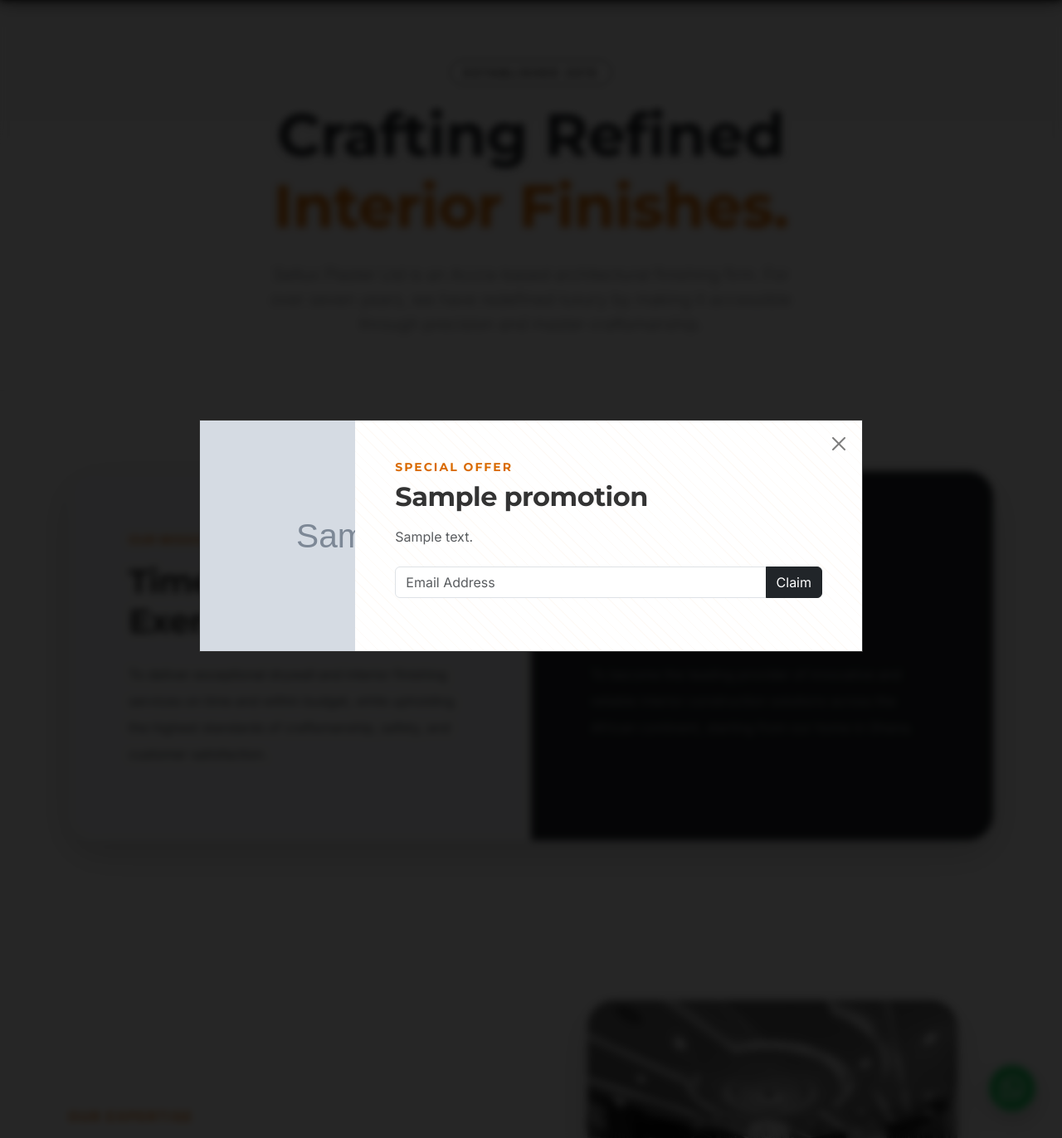
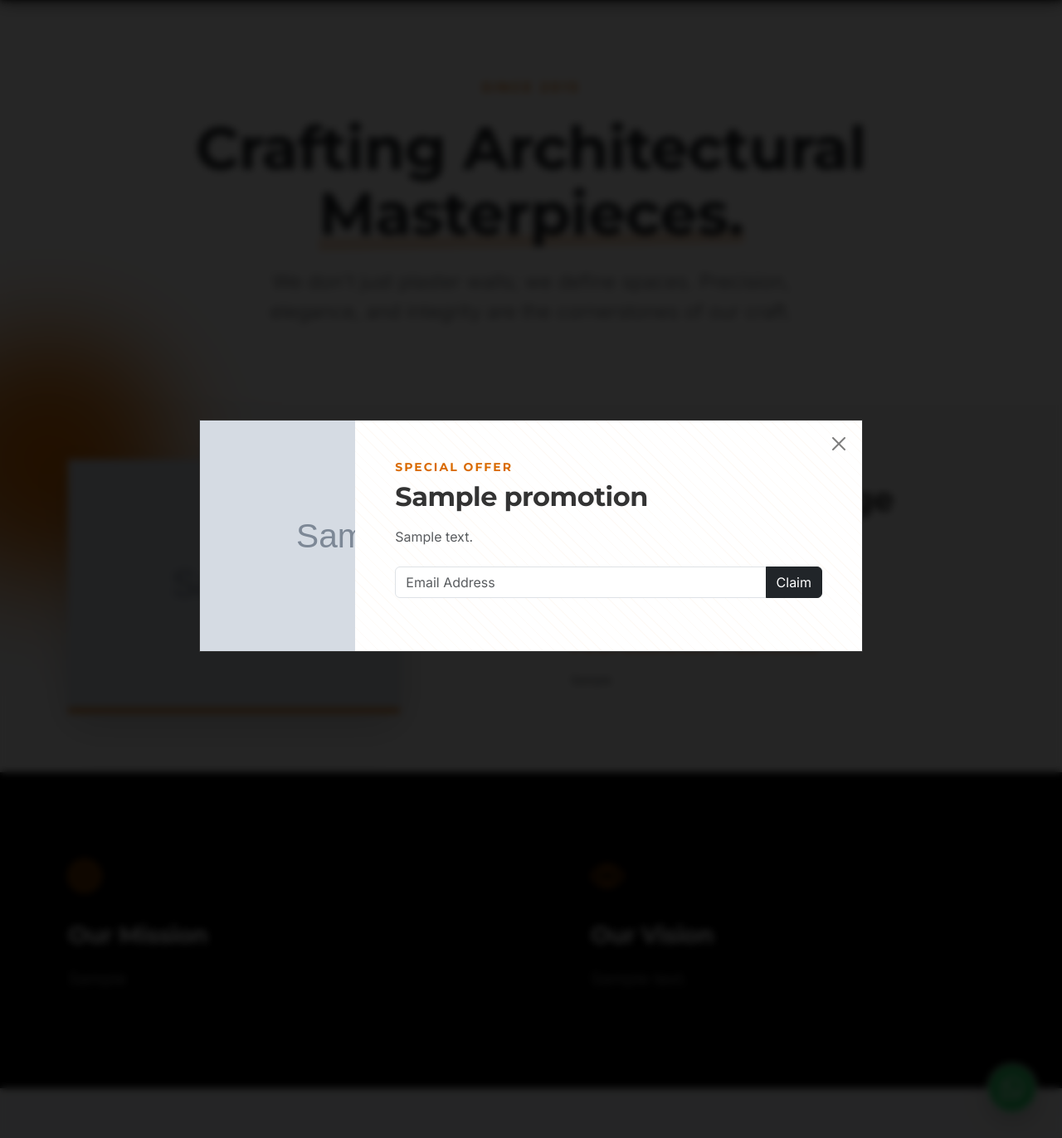
Before and after one commit to NiiDk/sellux_plaster, a Django app: template templates/pages/about.html in a window 1280 px wide. Shown: the part 80-1452 px from the top of the page at 83% size. Run offline with Django 4.2, Linux system fonts and the light colour scheme; the template is opened without the code that fills it: values that come from a table or form of the project are taken from there, others are empty; tables that the repository leaves empty hold one stand-in row (values such as "Sample post"); grey boxes marked "Sample" are stand-in pictures.

Commit message:
Update about.html

```diff
--- a/templates/pages/about.html
+++ b/templates/pages/about.html
@@ -1,98 +1,97 @@
 {% extends 'base.html' %}
 {% load static %}
 
-{% block title %}Our Story | Sellux Plaster Ltd - Home of Affordable Luxury{% endblock %}
+{% block title %}{{ about_page.title|default:"Our Legacy" }} | Sellux Plaster Ltd{% endblock %}
 
 {% block content %}
 
-<section class="bg-pattern-3d position-relative border-bottom pt-5 pb-5">
-    <div class="position-absolute bottom-0 start-0 w-100 h-75" style="background: linear-gradient(to top, #ffffff 0%, transparent 100%);"></div>
+<section class="py-5 bg-white position-relative overflow-hidden">
+    <div class="container pt-5 pb-4">
+        <div class="row justify-content-center text-center">
+            <div class="col-lg-9 animate__animated animate__fadeInUp">
+                <h6 class="text-primary fw-bold letter-spacing-3 text-uppercase mb-4">Since 2015</h6>
 
-    <div class="container position-relative z-1 pt-4 text-center">
-        <div class="animate__animated animate__fadeInUp">
-            <span class="d-inline-block border border-dark px-3 py-1 rounded-pill small fw-bold text-uppercase ls-2 mb-3 bg-white">
-                Established 2015
+                <h1 class="display-2 fw-bold text-dark mb-4" style="line-height: 1.1;">
+                    Crafting Architectural <br>
+                    <span class="position-relative d-inline-block">
+                        <span class="position-relative z-1">Masterpieces.</span>
+                        <span class="position-absolute bottom-0 start-0 w-100 bg-primary opacity-25" style="height: 15px; transform: rotate(-1deg);"></span>
                     </span>
-            <h1 class="display-2 fw-bold text-dark mb-4">Crafting Refined <br><span class="text-primary">Interior Finishes.</span></h1>
-            <p class="lead text-muted fs-5 opacity-75 col-lg-7 mx-auto">
-                Sellux Plaster Ltd is an Accra-based architectural finishing firm. For over seven years, we have redefined luxury by making it accessible through precision and master craftsmanship.
+                </h1>
+
+                <p class="lead text-muted col-lg-10 mx-auto fw-light fs-4">
+                    We don't just plaster walls; we define spaces. Precision, elegance, and integrity are the cornerstones of our craft.
                 </p>
+            </div>
         </div>
     </div>
 </section>
 
-<section class="section bg-white overflow-hidden">
-    <div class="container py-5 my-lg-5">
-        <div class="row g-0 shadow-lg rounded-5 overflow-hidden border border-light-subtle">
-            <div class="col-md-6 bg-light p-5 border-end border-light">
-                <div class="p-lg-4">
-                    <span class="text-primary fw-bold text-uppercase ls-1 small d-block mb-3">Our Mission</span>
-                    <h2 class="h1 fw-bold mb-4">Timely. Precise. <br>Exemplary.</h2>
-                    <p class="text-muted fs-6 lh-lg">To deliver exceptional drywall and interior finishing services on time and within budget, while upholding the highest standards of craftsmanship, safety, and customer satisfaction.</p>
+<section class="py-5">
+    <div class="container py-4">
+        <div class="row align-items-center g-5">
+            <div class="col-lg-6 position-relative">
+                <div class="position-absolute top-0 start-0 translate-middle bg-primary rounded-circle blur-3xl opacity-10" style="width: 300px; height: 300px; filter: blur(60px);"></div>
+
+                {% if about_page and about_page.image %}
+                    <img src="{{ about_page.image.url }}" class="img-fluid rounded-0 position-relative z-1 shadow-lg" alt="{{ about_page.title }}" style="border-bottom: 5px solid var(--primary-color);">
+                {% else %}
+                    <div class="bg-light d-flex align-items-center justify-content-center text-muted border" style="height: 400px; width: 100%;">
+                        <span class="small">Upload Image in Admin</span>
                     </div>
+                {% endif %}
+
+                <div class="d-none d-lg-block position-absolute bottom-0 end-0 bg-pattern-dots" style="width: 150px; height: 150px; transform: translate(30%, 30%); z-index: -1;"></div>
             </div>
-            <div class="col-md-6 bg-dark text-white p-5 position-relative">
-                <div class="position-absolute top-0 start-0 w-100 h-100 bg-pattern-dots opacity-10"></div>
-                <div class="p-lg-4 position-relative z-1">
-                    <span class="text-primary fw-bold text-uppercase ls-1 small d-block mb-3">Our Vision</span>
-                    <h2 class="h1 fw-bold mb-4 text-white">The Standard <br>For Africa.</h2>
-                    <p class="text-white-50 fs-6 lh-lg">To become the leading provider of innovative and reliable interior construction solutions across the African continent, starting from our home in Ghana.</p>
+
+            <div class="col-lg-6 ps-lg-5">
+                <h2 class="h1 fw-bold mb-4">{{ about_page.subtitle }}</h2>
+
+                <div class="d-flex align-items-start mb-4">
+                    <div class="bg-primary mt-2 me-3" style="width: 2px; height: 60px;"></div>
+                    <p class="text-secondary fs-5 lh-lg mb-0">
+                        {{ about_page.main_content|linebreaksbr }}
+                    </p>
+                </div>
+
+                <div class="mt-5">
+                    <h5 class="fw-bold text-uppercase ls-1 mb-3 text-primary">Professional Pedigree</h5>
+                    <p class="text-muted small lh-lg mb-0" style="max-width: 90%;">
+                        {{ about_page.professional_pedigree }}
+                    </p>
                 </div>
             </div>
         </div>
     </div>
 </section>
 
-<section class="py-5 bg-white">
-    <div class="container py-5">
-        <div class="row align-items-center g-5 mb-5 pb-5 border-bottom border-light">
-            <div class="col-lg-6">
-                <h6 class="text-primary fw-bold text-uppercase ls-2 mb-3">Our Expertise</h6>
-                <h2 class="display-5 fw-bold mb-4">Décor & Technical <br>Finishing Services</h2>
-                <p class="text-muted lead fs-6">Our services are engineered for those who demand excellence in residential, commercial, and retail environments.</p>
+<section class="py-5 bg-black text-white position-relative footer-pattern">
+    <div class="bg-pattern-dots position-absolute top-0 start-0 w-100 h-100 opacity-25"></div>
+
+    <div class="container py-5 position-relative z-1">
+        <div class="row g-5">
+            <div class="col-lg-6 border-end border-secondary border-opacity-25">
+                <div class="pe-lg-5">
+                    <div class="mb-4">
+                        <i class="bi bi-bullseye fs-1 text-primary"></i>
                     </div>
-            <div class="col-lg-6 text-center">
-                <div class="position-relative d-inline-block">
-                    <img src="{% static 'images/about.png' %}" class="rounded-5 shadow-lg w-100 grayscale-hover transition-all" alt="Sellux Expertise" style="max-height: 500px; object-fit: cover;">
-                    <div class="position-absolute bottom-0 start-0 m-4 bg-white p-3 rounded-4 shadow-sm d-none d-md-block border">
-                        <span class="d-block fw-bold text-dark">Verified Excellence</span>
-                        <small class="text-muted">Certified Plaster Specialists</small>
-                    </div>
-                </div>
+                    <h3 class="fw-bold mb-3">Our Mission</h3>
+                    <p class="text-white-50 fs-5 lh-lg">
+                        {{ about_page.mission }}
+                    </p>
                 </div>
             </div>
 
-        <div class="row g-4 mt-2">
-            <div class="col-md-4">
-                <div class="group-hover p-4 rounded-4 border border-light-subtle h-100 transition-all hover-shadow-lg">
-                    <h5 class="fw-bold text-dark mb-3 group-hover-primary">Plasterboard Systems</h5>
-                    <p class="small text-muted mb-0">High-quality gypsum boards including fire-rated, moisture-resistant, and acoustic solutions tailored for your climate.</p>
+            <div class="col-lg-6">
+                <div class="ps-lg-5">
+                    <div class="mb-4">
+                        <i class="bi bi-eye fs-1 text-primary"></i>
                     </div>
+                    <h3 class="fw-bold mb-3">Our Vision</h3>
+                    <p class="text-white-50 fs-5 lh-lg">
+                        {{ about_page.vision }}
+                    </p>
                 </div>
-            <div class="col-md-4">
-                <div class="group-hover p-4 rounded-4 border border-light-subtle h-100 transition-all hover-shadow-lg">
-                    <h5 class="fw-bold text-dark mb-3 group-hover-primary">Acoustic Ceilings</h5>
-                    <p class="small text-muted mb-0">Custom-engineered systems designed to control reverberation and enhance visual depth in commercial or studio spaces.</p>
-                </div>
-            </div>
-            <div class="col-md-4">
-                <div class="group-hover p-4 rounded-4 border border-light-subtle h-100 transition-all hover-shadow-lg">
-                    <h5 class="fw-bold text-dark mb-3 group-hover-primary">Skimming & Texturing</h5>
-                    <p class="small text-muted mb-0">Precision wall and ceiling skimming using premium compounds for a glass-smooth, paint-ready architectural finish.</p>
-                </div>
-            </div>
-        </div>
-    </div>
-</section>
-
-<section class="py-5 bg-black text-white text-center position-relative">
-    <div class="position-absolute top-0 start-0 w-100 h-100 bg-pattern-dots opacity-10"></div>
-    <div class="container py-5 position-relative z-1">
-        <div class="row justify-content-center">
-            <div class="col-lg-8">
-                <i class="bi bi-quote fs-1 text-primary mb-4"></i>
-                <h2 class="display-6 fw-bold mb-4 italic">"The details are not the details. They make the design."</h2>
-                <span class="d-inline-block border-top border-primary pt-3 text-primary fw-bold text-uppercase ls-2">Charles Eames</span>
             </div>
         </div>
     </div>
@@ -100,70 +99,79 @@
 
 <section class="py-5 bg-light">
     <div class="container py-5">
-        <div class="text-center mb-5 pb-4">
-            <h2 class="display-5 fw-bold">The Project <span class="text-primary">Lifecycle</span></h2>
-            <p class="text-muted">How we transition from initial concept to a finished masterpiece.</p>
-        </div>
-        <div class="row g-4">
-            <div class="col-md-3">
-                <div class="h-100 p-4">
-                    <h1 class="display-1 fw-bold text-primary opacity-10 mb-0">01</h1>
-                    <h5 class="fw-bold mt-n3">Assessment</h5>
-                    <p class="small text-muted">Detailed site inspection to recommend the most durable and cost-effective materials.</p>
+        <div class="row mb-5">
+            <div class="col-lg-6">
+                <h2 class="display-5 fw-bold mb-3">Our Core <span class="text-primary">Values</span></h2>
+                <p class="text-muted fs-5">The guiding principles that define our commitment to excellence.</p>
             </div>
         </div>
-            <div class="col-md-3">
-                <div class="h-100 p-4">
-                    <h1 class="display-1 fw-bold text-primary opacity-10 mb-0">02</h1>
-                    <h5 class="fw-bold mt-n3">Foundation</h5>
-                    <p class="small text-muted">Leveling and structural preparation using galvanised metal profiles for lifelong stability.</p>
+
+        <div class="row g-4">
+            {% if about_page %}
+                {% for value in about_page.core_values.all %}
+                <div class="col-md-6 col-lg-3">
+                    <div class="advantage-card h-100 d-flex flex-column justify-content-between">
+                        <div>
+                            <div class="mb-4 text-primary">
+                                <i class="{{ value.icon }} fs-2"></i>
+                            </div>
+                            <h4 class="h5 fw-bold mb-3">{{ value.title }}</h4>
+                            <p class="text-muted small mb-0">{{ value.description }}</p>
+                        </div>
+                        <div class="mt-4 pt-3 border-top border-light-subtle">
+                            <span class="small fw-bold text-uppercase text-primary" style="font-size: 0.7rem; letter-spacing: 1px;">Principle 0{{ forloop.counter }}</span>
                         </div>
                     </div>
-            <div class="col-md-3">
-                <div class="h-100 p-4">
-                    <h1 class="display-1 fw-bold text-primary opacity-10 mb-0">03</h1>
-                    <h5 class="fw-bold mt-n3">Installation</h5>
-                    <p class="small text-muted">Precision mounting of boards or moldings by our team of 15+ trained plaster artisans.</p>
                 </div>
+                {% empty %}
+                <div class="col-12 text-center text-muted">
+                    <p>No core values added yet in Admin.</p>
                 </div>
-            <div class="col-md-3">
-                <div class="h-100 p-4">
-                    <h1 class="display-1 fw-bold text-primary opacity-10 mb-0">04</h1>
-                    <h5 class="fw-bold mt-n3">Authorization</h5>
-                    <p class="small text-muted">Final quality inspection and hand-over of a paint-ready, architecturally sound space.</p>
-                </div>
-            </div>
+                {% endfor %}
+            {% endif %}
         </div>
     </div>
 </section>
 
-<section class="py-5 mb-5 bg-white">
-    <div class="container">
-        <div class="bg-primary p-5 rounded-5 shadow-lg text-center position-relative overflow-hidden">
-            <div class="position-relative z-1">
-                <h2 class="display-6 fw-bold text-dark mb-4">Experience Affordable Luxury.</h2>
-                <p class="text-dark opacity-75 mb-5 fs-5">Join hundreds of property owners in Accra who have elevated their spaces with Sellux.</p>
-                <a href="{% url 'contact:contact_us' %}" class="btn btn-dark btn-lg rounded-pill px-5 py-3 fw-bold shadow-sm">
-                    Begin Your Transformation
+<section class="py-5 bg-white border-top">
+    <div class="container py-4 text-center">
+        <p class="small text-uppercase fw-bold text-muted ls-2 mb-3">Ready to work with the best?</p>
+        <h2 class="h1 fw-bold mb-4">Let's Discuss Your Project</h2>
+        <a href="{% url 'contact:contact_us' %}" class="btn btn-primary px-5 py-3 rounded-pill fw-bold">
+            Start Conversation
         </a>
-            </div>
-        </div>
     </div>
 </section>
 
 <style>
+    /* Spacing & Typography */
+    .letter-spacing-3 { letter-spacing: 3px; }
     .ls-1 { letter-spacing: 1px; }
     .ls-2 { letter-spacing: 2px; }
-    .transition-all { transition: all 0.4s ease; }
-    .grayscale-hover { filter: grayscale(100%); transition: filter 0.5s ease; }
-    .grayscale-hover:hover { filter: grayscale(0%); }
-    .hover-shadow-lg:hover {
-        box-shadow: 0 1rem 3rem rgba(0,0,0,.08) !important;
-        border-color: var(--primary-color) !important;
+    .blur-3xl { filter: blur(3rem); }
+
+    /* Custom Card Style */
+    .advantage-card {
+        background: #fff;
+        padding: 2rem;
+        border: 1px solid rgba(0,0,0,0.05);
+        transition: all 0.3s ease;
+        box-shadow: 0 10px 30px rgba(0,0,0,0.02);
+    }
+    .advantage-card:hover {
         transform: translateY(-5px);
+        border-color: var(--primary-color);
+        box-shadow: 0 20px 40px rgba(0,0,0,0.08);
     }
-    .group-hover:hover .group-hover-primary { color: var(--primary-color) !important; }
-    .mt-n3 { margin-top: -1.5rem; }
+
+    /* Pattern Dots */
+    .bg-pattern-dots {
+        background-image: radial-gradient(rgba(0, 0, 0, 0.1) 1px, transparent 1px);
+        background-size: 20px 20px;
+    }
+    .footer-pattern .bg-pattern-dots {
+        background-image: radial-gradient(rgba(255, 255, 255, 0.1) 1px, transparent 1px);
+    }
 </style>
 
 {% endblock %}
```
Lines whose indentation alone changed are shown as unchanged.
